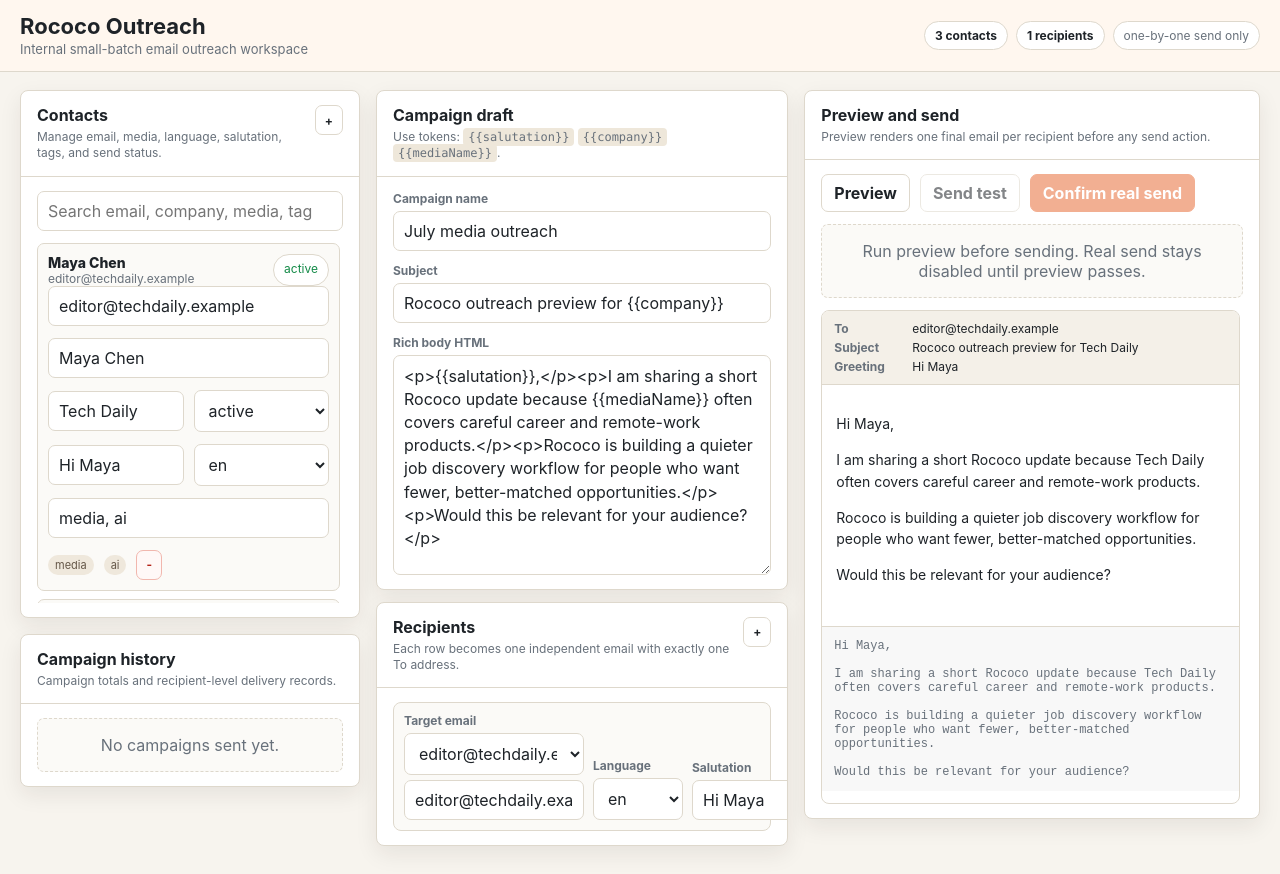
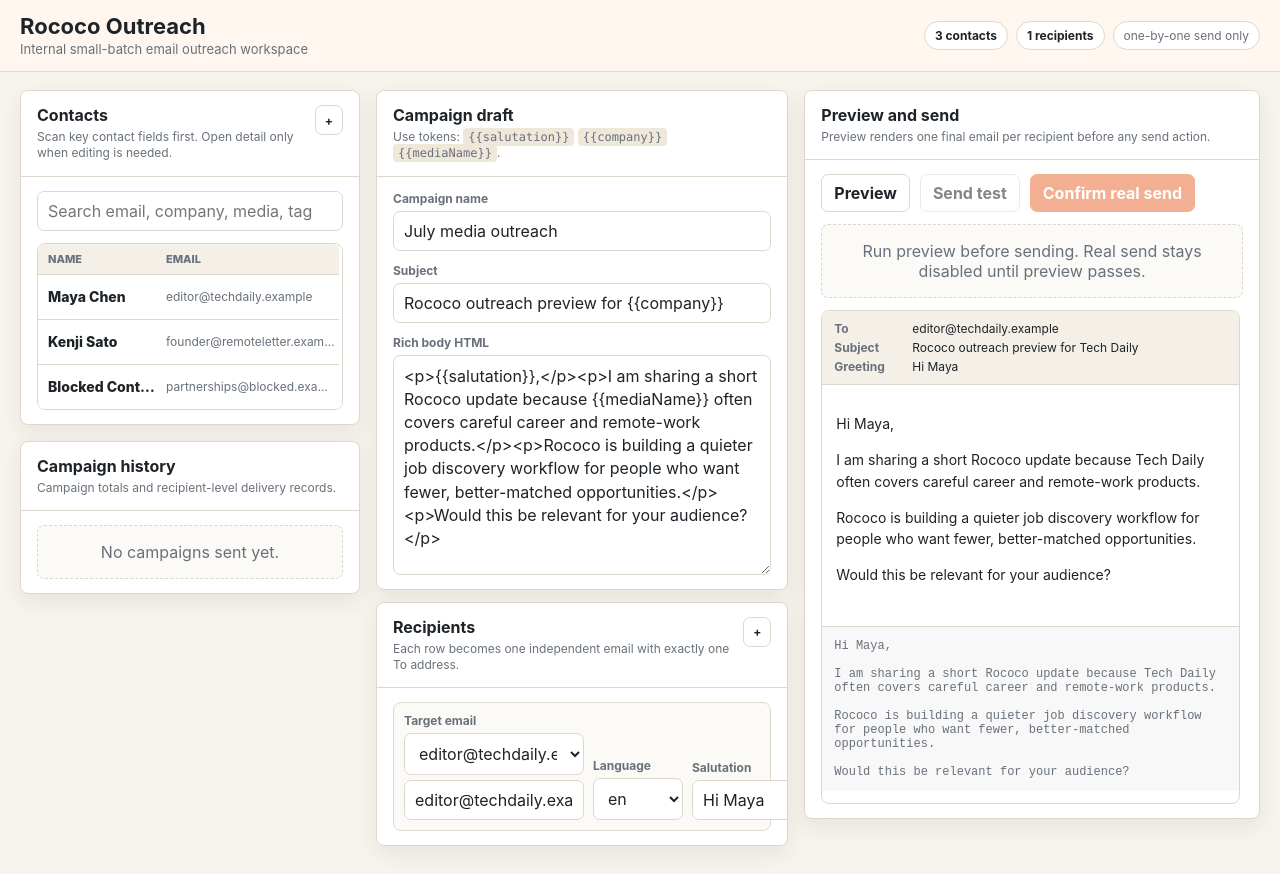
Before and after one commit to oc-workspace/rococo-outreach, a Next.js app: page / in a window 1280 px wide. Built offline with nearby package versions, Linux system fonts and the light colour scheme.

Commit message:
Improve contacts list scanning

```diff
--- a/components/ContactPanel.tsx
+++ b/components/ContactPanel.tsx
@@ -1,3 +1,4 @@
+import { useState } from 'react';
 import type { ContactStatus, EmailContact } from '@/lib/outreach/types';
 
 interface Props {
@@ -12,50 +13,70 @@ interface Props {
 const statusOptions: ContactStatus[] = ['active', 'inactive', 'blocked'];
 
 export function ContactPanel({ contacts, query, onQueryChange, onAddContact, onUpdateContact, onRemoveContact }: Props) {
+  const [expandedContactId, setExpandedContactId] = useState<string | null>(null);
+
+  function toggleDetail(contactId: string) {
+    setExpandedContactId((current) => (current === contactId ? null : contactId));
+  }
+
   return (
     <section className="panel">
       <div className="panelHeader">
         <div>
           <h2 className="panelTitle">Contacts</h2>
-          <p className="panelNote">Manage email, media, language, salutation, tags, and send status.</p>
+          <p className="panelNote">Scan key contact fields first. Open detail only when editing is needed.</p>
         </div>
         <button className="button buttonSmall" onClick={onAddContact}>+</button>
       </div>
       <div className="panelBody stack">
         <input className="input" value={query} onChange={(event) => onQueryChange(event.target.value)} placeholder="Search email, company, media, tag" />
-        <div className="contactList">
-          {contacts.map((contact) => (
-            <article className="contactCard" key={contact.id}>
-              <div className="contactTop">
-                <div>
-                  <p className="contactName">{contact.displayName || 'Unnamed contact'}</p>
-                  <p className="contactEmail">{contact.email}</p>
+        <div className="contactList contactTable" role="table" aria-label="Contacts">
+          <div className="contactTableHeader" role="row">
+            <span>Name</span>
+            <span>Email</span>
+            <span>Company</span>
+            <span>Status</span>
+            <span>Lang</span>
+            <span>Action</span>
           </div>
+          {contacts.map((contact) => {
+            const isExpanded = expandedContactId === contact.id;
+            return (
+              <article className="contactTableItem" key={contact.id}>
+                <div className="contactSummaryRow" role="row">
+                  <span className="contactName" title={contact.displayName || 'Unnamed contact'}>{contact.displayName || 'Unnamed contact'}</span>
+                  <span className="contactEmail" title={contact.email}>{contact.email || '-'}</span>
+                  <span className="contactEmail" title={contact.company}>{contact.company || '-'}</span>
                   <span className={`pill status${contact.status[0].toUpperCase()}${contact.status.slice(1)}`}>{contact.status}</span>
+                  <span className="pill">{contact.language || '-'}</span>
+                  <button className="button buttonSmall" onClick={() => toggleDetail(contact.id)} aria-expanded={isExpanded}>
+                    {isExpanded ? 'Hide' : 'Detail'}
+                  </button>
                 </div>
-              <div className="stack">
-                <input className="input" value={contact.email} onChange={(event) => onUpdateContact(contact.id, { email: event.target.value })} placeholder="email" />
-                <input className="input" value={contact.displayName} onChange={(event) => onUpdateContact(contact.id, { displayName: event.target.value })} placeholder="display name" />
+                {isExpanded && (
+                  <div className="contactDetailPanel">
                     <div className="row">
-                  <input className="input" value={contact.company} onChange={(event) => onUpdateContact(contact.id, { company: event.target.value })} placeholder="company" />
-                  <select className="select" value={contact.status} onChange={(event) => onUpdateContact(contact.id, { status: event.target.value as ContactStatus })}>
-                    {statusOptions.map((status) => <option key={status} value={status}>{status}</option>)}
-                  </select>
+                      <div className="field"><label>Email</label><input className="input" value={contact.email} onChange={(event) => onUpdateContact(contact.id, { email: event.target.value })} placeholder="email" /></div>
+                      <div className="field"><label>Name</label><input className="input" value={contact.displayName} onChange={(event) => onUpdateContact(contact.id, { displayName: event.target.value })} placeholder="display name" /></div>
                     </div>
                     <div className="row">
-                  <input className="input" value={contact.salutation} onChange={(event) => onUpdateContact(contact.id, { salutation: event.target.value })} placeholder="salutation" />
-                  <select className="select" value={contact.language} onChange={(event) => onUpdateContact(contact.id, { language: event.target.value })}>
-                    <option value="en">en</option><option value="zh">zh</option><option value="ja">ja</option>
-                  </select>
+                      <div className="field"><label>Company</label><input className="input" value={contact.company} onChange={(event) => onUpdateContact(contact.id, { company: event.target.value })} placeholder="company" /></div>
+                      <div className="field"><label>Status</label><select className="select" value={contact.status} onChange={(event) => onUpdateContact(contact.id, { status: event.target.value as ContactStatus })}>{statusOptions.map((status) => <option key={status} value={status}>{status}</option>)}</select></div>
                     </div>
-                <input className="input" value={contact.tags.join(', ')} onChange={(event) => onUpdateContact(contact.id, { tags: event.target.value.split(',').map((tag) => tag.trim()).filter(Boolean) })} placeholder="tags" />
+                    <div className="row">
+                      <div className="field"><label>Salutation</label><input className="input" value={contact.salutation} onChange={(event) => onUpdateContact(contact.id, { salutation: event.target.value })} placeholder="salutation" /></div>
+                      <div className="field"><label>Language</label><select className="select" value={contact.language} onChange={(event) => onUpdateContact(contact.id, { language: event.target.value })}><option value="en">en</option><option value="zh">zh</option><option value="ja">ja</option></select></div>
+                    </div>
+                    <div className="field"><label>Tags</label><input className="input" value={contact.tags.join(', ')} onChange={(event) => onUpdateContact(contact.id, { tags: event.target.value.split(',').map((tag) => tag.trim()).filter(Boolean) })} placeholder="tags" /></div>
                     <div className="rowWrap">
                       {contact.tags.map((tag) => <span className="tag" key={tag}>{tag}</span>)}
                       <button className="button buttonDanger buttonSmall" onClick={() => onRemoveContact(contact.id)}>-</button>
                     </div>
                   </div>
+                )}
               </article>
-          ))}
+            );
+          })}
           {contacts.length === 0 && <div className="empty">No matching contacts.</div>}
         </div>
       </div>
```
Also changed, not shown: app/globals.css. Lines whose indentation alone changed are shown as unchanged.
